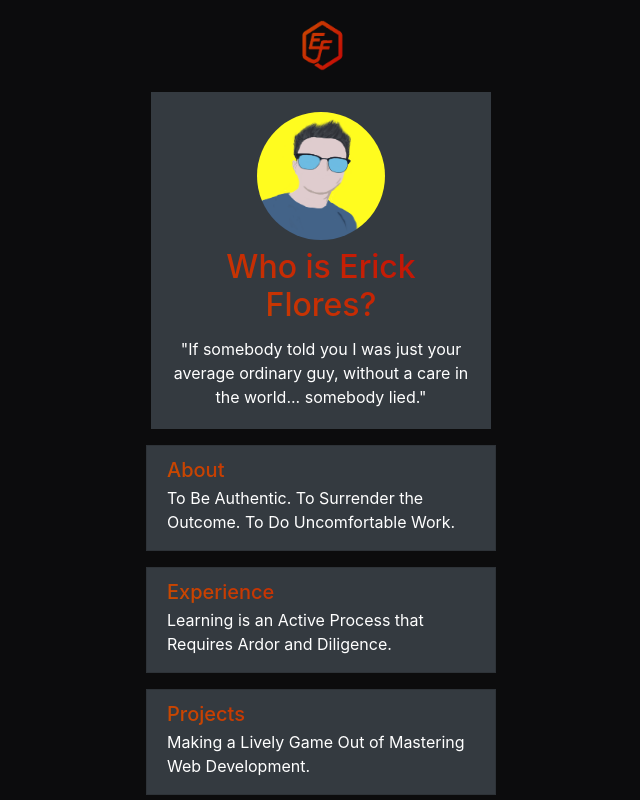
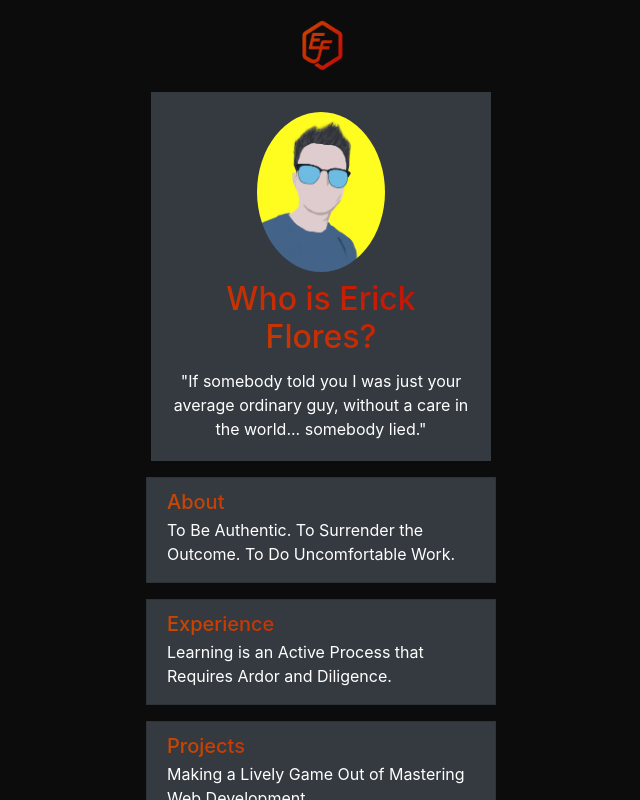
Before and after one commit to TheArchitect71/Cotton-Mouth, an Angular app: page / in a window 1280 px wide. Shown: the top 800 px of the page, without its empty margins (319-959 px from the left). Built offline with nearby package versions, Linux system fonts and the light colour scheme.

Commit message:
more height

```diff
--- a/src/app/home/home.component.css
+++ b/src/app/home/home.component.css
@@ -1,6 +1,6 @@
 .profile-picture {
   width: 8rem;
-  height: 8rem;
+  height: 10rem;
 }
 .row {
   margin: auto;
```
